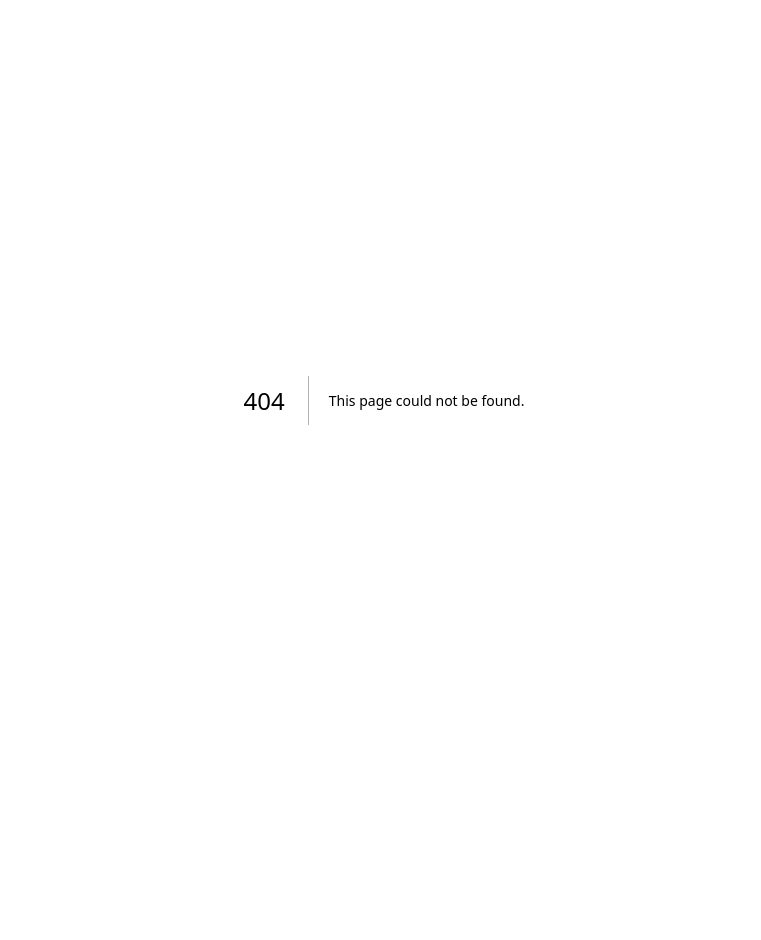
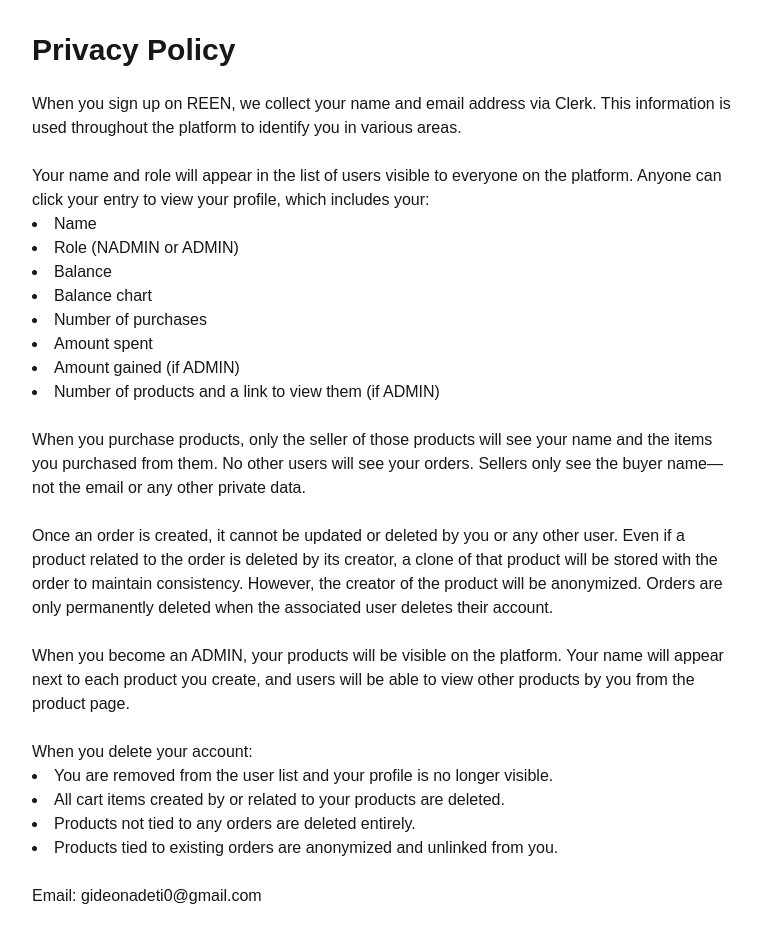
Before and after one commit to gideonadeti/reen-legal, a Next.js app: page /privacy-policy in a window 1280 px wide. Before the commit this address had no page. Shown: the whole page, without its empty margins (256-1017 px from the left). Before the commit the page ends 800 px from the top, so only its background shows below. Built offline with nearby package versions, Linux system fonts and the light colour scheme.

Commit message:
feat(privacy-policy): Add Privacy Policy page with content

```diff
--- /dev/null
+++ b/src/app/privacy-policy/page.tsx
@@ -0,0 +1,86 @@
+const Page = () => {
+  return (
+    <main className="max-w-3xl mx-auto p-8">
+      <h1 className="text-3xl font-bold mb-6">Privacy Policy</h1>
+
+      <section className="mb-6">
+        <p>
+          When you sign up on REEN, we collect your name and email address via
+          Clerk. This information is used throughout the platform to identify
+          you in various areas.
+        </p>
+      </section>
+
+      <section className="mb-6">
+        <p>
+          Your name and role will appear in the list of users visible to
+          everyone on the platform. Anyone can click your entry to view your
+          profile, which includes your:
+        </p>
+        <ul className="list-disc list-inside">
+          <li>Name</li>
+          <li>Role (NADMIN or ADMIN)</li>
+          <li>Balance</li>
+          <li>Balance chart</li>
+          <li>Number of purchases</li>
+          <li>Amount spent</li>
+          <li>Amount gained (if ADMIN)</li>
+          <li>Number of products and a link to view them (if ADMIN)</li>
+        </ul>
+      </section>
+
+      <section className="mb-6">
+        <p>
+          When you purchase products, only the seller of those products will see
+          your name and the items you purchased from them. No other users will
+          see your orders. Sellers only see the buyer name—not the email or any
+          other private data.
+        </p>
+      </section>
+
+      <section className="mb-6">
+        <p>
+          Once an order is created, it cannot be updated or deleted by you or
+          any other user. Even if a product related to the order is deleted by
+          its creator, a clone of that product will be stored with the order to
+          maintain consistency. However, the creator of the product will be
+          anonymized. Orders are only permanently deleted when the associated
+          user deletes their account.
+        </p>
+      </section>
+
+      <section className="mb-6">
+        <p>
+          When you become an ADMIN, your products will be visible on the
+          platform. Your name will appear next to each product you create, and
+          users will be able to view other products by you from the product
+          page.
+        </p>
+      </section>
+
+      <section className="mb-6">
+        <p>When you delete your account:</p>
+        <ul className="list-disc list-inside">
+          <li>
+            You are removed from the user list and your profile is no longer
+            visible.
+          </li>
+          <li>
+            All cart items created by or related to your products are deleted.
+          </li>
+          <li>Products not tied to any orders are deleted entirely.</li>
+          <li>
+            Products tied to existing orders are anonymized and unlinked from
+            you.
+          </li>
+        </ul>
+      </section>
+
+      <section>
+        <p>Email: gideonadeti0@gmail.com</p>
+      </section>
+    </main>
+  );
+};
+
+export default Page;
```
